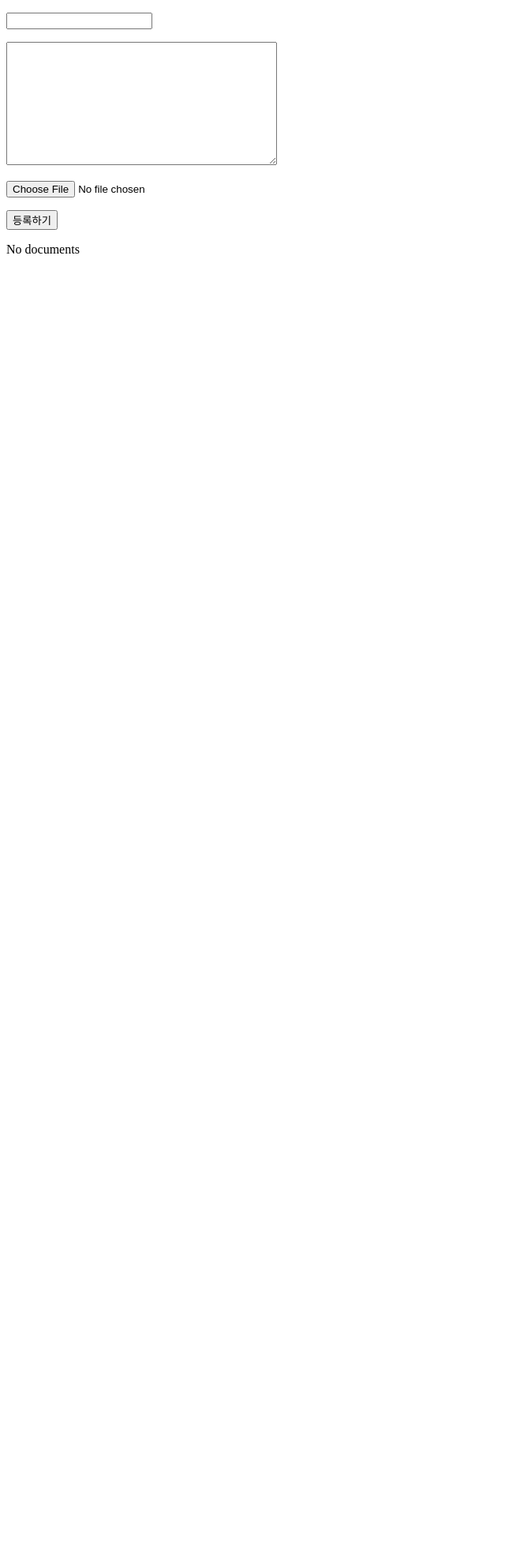
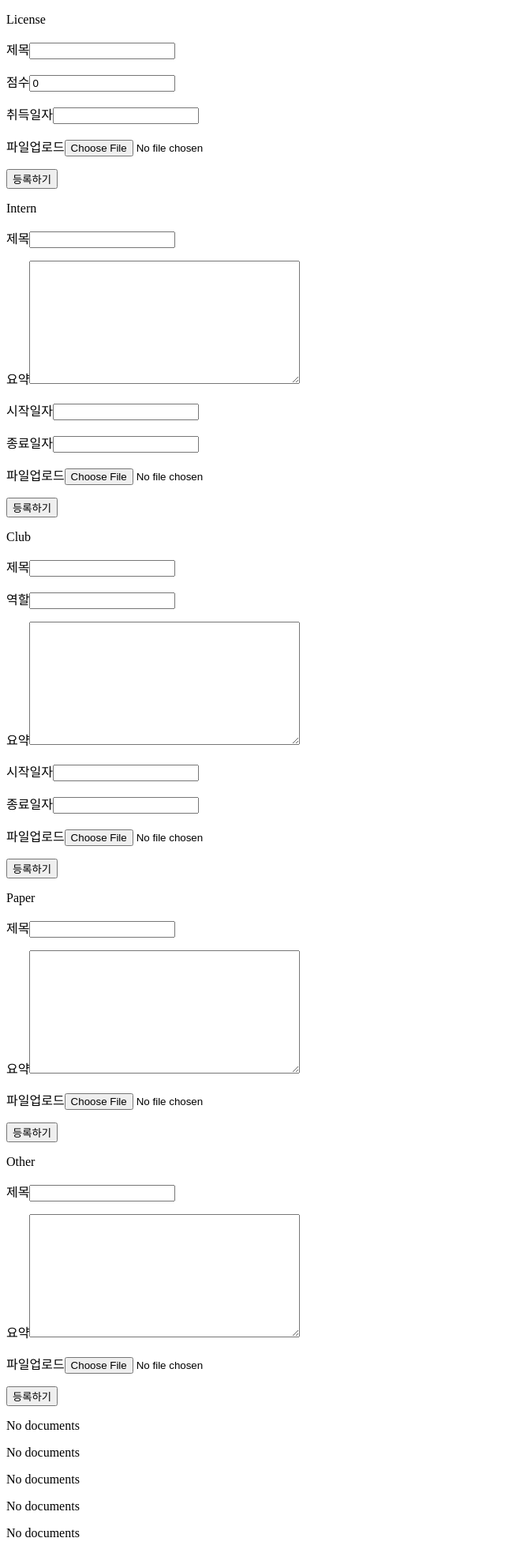
Before and after one commit to goldlamp95/SNU-X-KU-HACKATHON, a Django app: page /create in a window 1280 px wide. Shown: the whole page at 79% size, without its empty margins (0-640 px from the left). Before the commit the page ends 321 px from the top, so only its background shows below. Run offline with Django 3.2, Linux system fonts and the light colour scheme; data that the repository does not hold is empty.

Commit message:
입력 페이지 완성

```diff
--- a/autopolio/app/models.py
+++ b/autopolio/app/models.py
@@ -8,12 +8,13 @@ from django.db.models.fields import (
 
 
 class AutoUser(models.Model):
-    user = models.OneToOneField(User, null=True, blank=True, on_delete=models.CASCADE)
+    user = models.OneToOneField(User,  blank=True, on_delete=models.CASCADE)
     name = models.TextField()
     email = models.TextField()
     birth = models.DateField()
     high_school = models.CharField(max_length = 30, null = True, blank = True, default = '고등학교를 입력하세요')
     university = models.CharField(max_length = 30, null = True, blank = True, default = '대학교를 입력하세요')
+    class_year = models.IntegerField(null=True)
     major = models.TextField(null = True)
     profile = models.ImageField(null=True, blank=True)
 
@@ -21,64 +22,66 @@ class AutoUser(models.Model):
         return self.name
 
 class License(models.Model):
-    category = models.CharField(max_length=10, default='license')
-    user = models.ForeignKey(AutoUser, on_delete = models.CASCADE, related_name = 'license')
+    user = models.ForeignKey(User, on_delete = models.CASCADE, related_name = 'license')
     title = models.CharField(max_length=200)
-    score = models.IntegerField(default=0, null=True, blank=True)
+    score = models.IntegerField(default=0, blank=True)
     date_added = models.DateField(auto_now_add=True)
     date_achieved = models.DateField()
     # upload_image = models.ImageField(null=True, blank=True)
     upload_file = models.FileField(upload_to='documents/%Y/%m/%d/')
+    category = models.CharField(max_length=10, default='license', blank=True, null=False)
 
     def __str__(self):
         return self.title
 
 class Intern(models.Model):
-    category = models.CharField(max_length=10, default='intern')
-    user = models.ForeignKey(AutoUser, on_delete= models.CASCADE, related_name = 'intern')
+    user = models.ForeignKey(User, on_delete= models.CASCADE, related_name = 'intern')
     title = models.CharField(max_length=200)
     summary = models.TextField()
     date_added = models.DateField(auto_now_add=True)
     start_date = models.DateField()
     end_date = models.DateField()
     # upload_image = models.ImageField(null=True, blank=True)
-    upload_file = models.FileField(upload_to='documents/%Y/%m/%d/')
+    upload_file = models.FileField(upload_to='documents/%Y/%m/%d/',null=True)
+    category = models.CharField(max_length=10, default='intern', blank=True, null=False)
 
     def __str__(self):
         return self.title
 
 class Club(models.Model):
-    category = models.CharField(max_length=10, default='club')
-    user = models.ForeignKey(AutoUser, on_delete = models.CASCADE, related_name = 'club')
+    user = models.ForeignKey(User, on_delete = models.CASCADE, related_name = 'club')
     title = models.CharField(max_length=200)
     role = models.CharField(max_length=200)
+    date_added = models.DateField(auto_now_add=True)
     start_date = models.DateField()
     end_date = models.DateField()
     summary = models.TextField()
-    upload_file = models.FileField(upload_to='documents/%Y/%m/%d/')
+    upload_file = models.FileField(upload_to='documents/%Y/%m/%d/', null=True)
+    category = models.CharField(max_length=10, default='club', blank=True, null=False)
 
     def __str__(self):
         return self.title
 
 
 class Paper(models.Model):
-    category = models.CharField(max_length=10, default='paper')
-    user = models.ForeignKey(AutoUser, on_delete= models.CASCADE, related_name = 'paper')
+    user = models.ForeignKey(User, on_delete= models.CASCADE, related_name = 'paper')
     title = models.CharField(max_length=200)
     summary = models.TextField()
     date_added = models.DateField(auto_now_add=True)
     upload_file = models.FileField(upload_to='documents/%Y/%m/%d/')
+    category = models.CharField(max_length=10, default='paper', blank=True, null=False)
+
 
     def __str__(self):
         return self.title
 
 class Other(models.Model):
-    category = models.CharField(max_length=10, default='other')
     user = models.ForeignKey(User, on_delete= models.CASCADE, related_name = 'other')
     title = models.CharField(max_length=200)
     summary = models.TextField()
     # upload_image = models.ImageField(null=True, blank=True)
     date_added = models.DateField(auto_now_add=True)
-    upload_file = models.FileField(upload_to='documents/%Y/%m/%d/')
+    upload_file = models.FileField(upload_to='documents/%Y/%m/%d/',null=True)
+    category = models.CharField(max_length=10, default='other', blank=True, null=False)
     def __str__(self):
         return self.title
--- a/autopolio/app/templates/2_create.html
+++ b/autopolio/app/templates/2_create.html
@@ -8,16 +8,117 @@
 </head>
 
 <body>
+    <p>License</p>
     <form action="" method="post" enctype="multipart/form-data">
         {% csrf_token %}
-        <p>{{ form.title}}</p>
-        <p>{{ form.summary }}</p>
-        <p>{{ form.upload_file }}</p>
+        {{ license_form.category.as_hidden }}
+        <p>제목{{ license_form.title}}</p>
+        <p>점수{{ license_form.score }}</p>
+        <p>취득일자{{ license_form.date_achieved }}</p>
+        <p>파일업로드{{ license_form.upload_file }}</p>
         <button type="submit" value="제출">등록하기</button>
     </form>
-    {% if documents%}
+    <p>Intern</p>
+    <form action="" method="post" enctype="multipart/form-data">
+        {% csrf_token %}
+        {{ intern_form.category.as_hidden }}
+        <p>제목{{ intern_form.title }}</p>
+        <p>요약{{ intern_form.summary }}</p>
+        <p>시작일자{{ intern_form.start_date }}</p>
+        <p>종료일자{{ intern_form.end_date }}</p>
+        <p>파일업로드{{ intern_form.upload_file }}</p>
+        <button type="submit" value="제출">등록하기</button>
+    </form>
+    <p>Club</p>
+    <form action="" method="post" enctype="multipart/form-data">
+        {% csrf_token %}
+        {{ club_form.category.as_hidden }}
+        <p>제목{{ club_form.title }}</p>
+        <p>역할{{ club_form.role }}</p>
+        <p>요약{{ club_form.summary }}</p>
+        <p>시작일자{{ club_form.start_date }}</p>
+        <p>종료일자{{ club_form.end_date }}</p>
+        <p>파일업로드{{ club_form.upload_file }}</p>
+        <button type="submit" value="제출">등록하기</button>
+    </form>
+    <p>Paper</p>
+    <form action="" method="post" enctype="multipart/form-data">
+        {% csrf_token %}
+        {{ paper_form.category.as_hidden }}
+        <p>제목{{ paper_form.title}}</p>
+        <p>요약{{ paper_form.summary }}</p>
+        <p>파일업로드{{ paper_form.upload_file }}</p>
+        <button type="submit" value="제출">등록하기</button>
+    </form>
+    <p>Other</p>
+    <form action="" method="post" enctype="multipart/form-data">
+        {% csrf_token %}
+        {{ other_form.category.as_hidden }}
+        <p>제목{{ other_form.title}}</p>
+        <p>요약{{ other_form.summary }}</p>
+        <p>파일업로드{{ other_form.upload_file }}</p>
+        <button type="submit" value="제출">등록하기</button>
+    </form>
+    <!-- for check -->
+    {% if license_documents%}
     <ul>
-        {% for document in documents%}
+        {% for document in license_documents%}
+        <li>{{document.title}}{{document.user}}
+            <a href="{{ document.upload_file.url }}">{{ document.upload_file.name }}</a>
+            {{document.summary}}
+            {{document.date_added}}
+        </li>
+        {% endfor %}
+    </ul>
+    {% else %}
+    <p>No documents</p>
+    {% endif %}
+
+    {% if intern_documents%}
+    <ul>
+        {% for document in intern_documents%}
+        <li>{{document.title}}{{document.user}}
+            <a href="{{ document.upload_file.url }}">{{ document.upload_file.name }}</a>
+            {{document.summary}}
+            {{document.date_added}}
+        </li>
+        {% endfor %}
+    </ul>
+    {% else %}
+    <p>No documents</p>
+    {% endif %}
+
+    {% if club_documents%}
+    <ul>
+        {% for document in club_documents%}
+        <li>{{document.title}}{{document.user}}
+            <a href="{{ document.upload_file.url }}">{{ document.upload_file.name }}</a>
+            {{document.summary}}
+            {{document.date_added}}
+        </li>
+        {% endfor %}
+    </ul>
+    {% else %}
+    <p>No documents</p>
+    {% endif %}
+
+    {% if paper_documents%}
+    <ul>
+        {% for document in license_documents%}
+        <li>{{document.title}}{{document.user}}
+            <a href="{{ document.upload_file.url }}">{{ document.upload_file.name }}</a>
+            {{document.summary}}
+            {{document.date_added}}
+        </li>
+        {% endfor %}
+    </ul>
+    {% else %}
+    <p>No documents</p>
+    {% endif %}
+
+    {% if other_documents%}
+    <ul>
+        {% for document in license_documents%}
         <li>{{document.title}}{{document.user}}
             <a href="{{ document.upload_file.url }}">{{ document.upload_file.name }}</a>
             {{document.summary}}
--- a/autopolio/app/views.py
+++ b/autopolio/app/views.py
@@ -23,32 +23,37 @@ def main(request):
 
 
 from .forms import *
+from .input import category_input
 # @login_required(login_url='/registration/login')
 def create(request):
     if request.method=='POST':
-        # license_form=LicenseForm(request.POST, request.FILES)
-        # intern_form=InternForm(request.POST, request.FILES)
-        # club_form=ClubForm(request.POST, request.FILES)
-        # paper_form=PaperForm(request.POST, request.FILES)
-        print(request.POST)
-        other_form=OtherForm(request.POST, request.FILES)
-        # if other_form.is_valid():
-        print(request.user)
-        newdoc = Other(
-            user = request.user,
-            title=request.POST['title'],
-            summary=request.POST['summary'],
-            upload_file=request.FILES['upload_file'])
-            # author_2 = request.user)
+        newdoc = category_input(request)
         newdoc.save()
         return redirect('create')
-        # else:
-        #     print(request.user)
-        #     print('error')
     else:
+        license_form=LicenseForm()
+        intern_form=InternForm()
+        club_form=ClubForm()
+        paper_form=PaperForm()
         other_form=OtherForm()
-    documents = Other.objects.all()
-    return render(request, '2_create.html', {'documents':documents,'form':other_form})
+    # # for check
+    # license_documents = License.objects.all()
+    # intern_documents = Intern.objects.all()
+    # club_documents = Club.objects.all()
+    # paper_documents = Paper.objects.all()
+    # other_documents = Other.objects.all()
+    return render(request, '2_create.html', {
+        # 'license_documents': license_documents,
+        # 'intern_documents': intern_documents,
+        # 'club_documents': club_documents,
+        # 'paper_documents': paper_documents,
+        # 'other_documents': other_documents,
+        'license_form': license_form,
+        'intern_form':intern_form,
+        'club_form':club_form,
+        'paper_form':paper_form,
+        'other_form':other_form
+        })
 
 @login_required(login_url='/registration/login')
 def resume(request, user_pk):
```
Also changed, not shown: autopolio/app/input.py (added, +55 -0 lines), autopolio/app/migrations/0001_initial.py, autopolio/app/migrations/0002_auto_20200814_2039.py (deleted), autopolio/app/migrations/0003_auto_20200814_2044.py (deleted), autopolio/app/migrations/0004_auto_20200814_2056.py (deleted), 1 other file.
